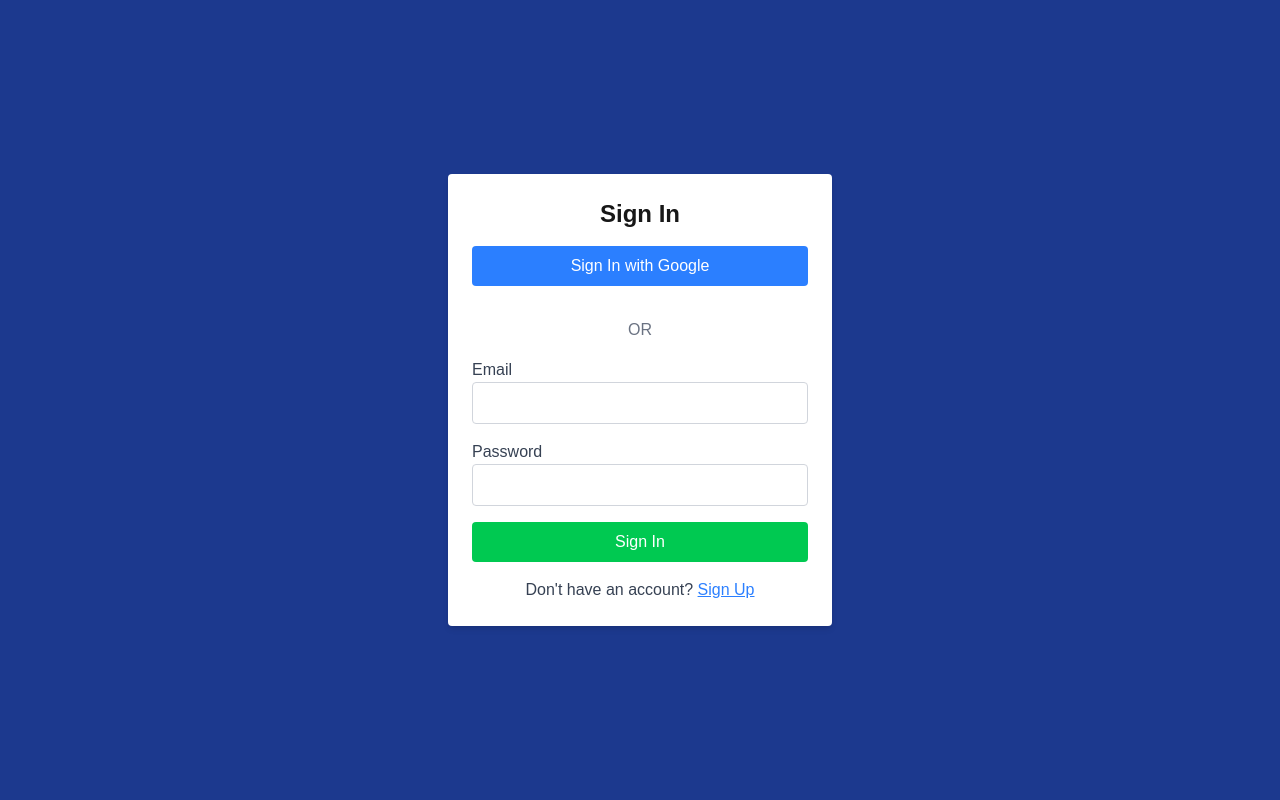
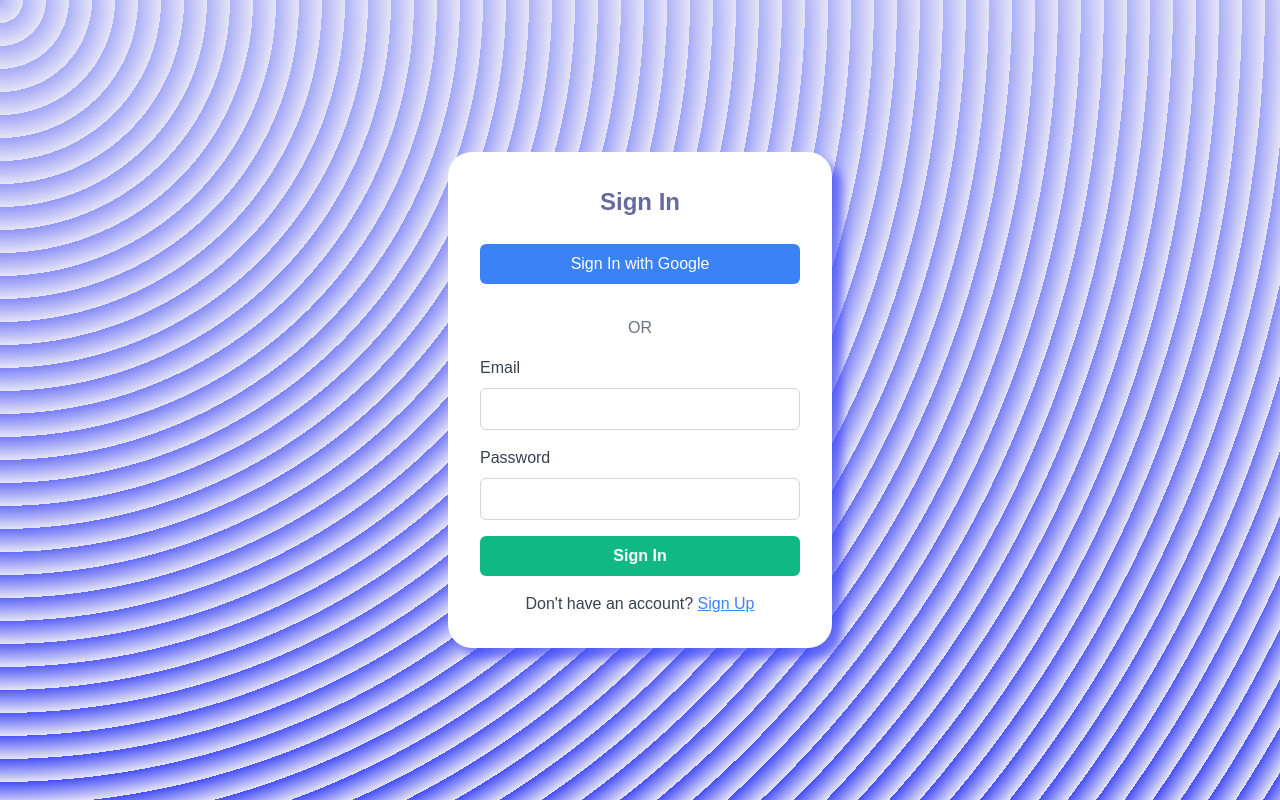
Before and after one commit to mrafey292/ecommerce-nust, a Next.js app: page / in a window 1280 px wide. Built offline with nearby package versions, Linux system fonts and the light colour scheme; no server answers.

Commit message:
css styles added to sign in page

```diff
--- a/pages/index.js
+++ b/pages/index.js
@@ -2,6 +2,7 @@ import { useSession, signIn } from 'next-auth/react';
 import { useState } from 'react';
 import { useRouter } from 'next/router';
 import Link from 'next/link';
+import styles from './login.module.css';
 
 export default function Home() {
   const { data: session } = useSession();
@@ -23,69 +24,56 @@ export default function Home() {
     if (result?.error) {
       setError(result.error);
     } else {
-      router.push('/dashboard'); // Redirect to a new page on successful sign-in
+      router.push('/dashboard');
     }
   };
 
   if (session) {
-    router.push('/dashboard'); // Redirect if already signed in
-    return null; // Prevent rendering the login page
+    router.push('/dashboard');
+    return null;
   }
 
   return (
-    <div className="bg-blue-900 w-screen h-screen flex items-center justify-center">
-      <div className="bg-white p-6 rounded shadow-md w-96">
-        <h1 className="text-2xl font-bold mb-4 text-center">Sign In</h1>
+    <div className={styles.container}>
+      <div className={styles.card}>
+        <h1 className={styles.heading}>Sign In</h1>
 
-        {/* Google Sign-In */}
-        <button
-          onClick={() => signIn('google')}
-          className="bg-blue-500 text-white w-full py-2 rounded mb-4 hover:bg-blue-600"
-        >
+        <button onClick={() => signIn('google')} className={styles.googleButton}>
           Sign In with Google
         </button>
 
-        {/* Divider */}
-        <div className="text-center text-gray-500 my-4">OR</div>
+        <div className={styles.divider}>OR</div>
 
-        {/* Email/Password Sign-In Form */}
         <form onSubmit={handleEmailSignIn}>
-          <div className="mb-4">
-            <label className="block text-gray-700">Email</label>
+          <div className={styles.inputGroup}>
+            <label>Email</label>
             <input
               type="email"
-              className="w-full p-2 border border-gray-300 rounded"
               value={email}
               onChange={(e) => setEmail(e.target.value)}
               required
             />
           </div>
-          <div className="mb-4">
-            <label className="block text-gray-700">Password</label>
+          <div className={styles.inputGroup}>
+            <label>Password</label>
             <input
               type="password"
-              className="w-full p-2 border border-gray-300 rounded"
               value={password}
               onChange={(e) => setPassword(e.target.value)}
               required
             />
           </div>
-          <button
-            type="submit"
-            className="w-full bg-green-500 text-white py-2 rounded hover:bg-green-600"
-          >
+          <button type="submit" className={styles.submitButton}>
             Sign In
           </button>
         </form>
 
-        {/* Error Message */}
-        {error && <p className="mt-4 text-center text-red-500">{error}</p>}
+        {error && <p className={styles.error}>{error}</p>}
 
-        {/* Signup Link */}
-        <p className="mt-4 text-center text-gray-700">
-          Don't have an account?{' '}
+        <p className={styles.signup}>
+          Don&apos;t have an account?{' '}
           <Link href="/signup">
-            <span className="text-blue-500 underline cursor-pointer">Sign Up</span>
+            <span>Sign Up</span>
           </Link>
         </p>
       </div>
--- /dev/null
+++ b/pages/login.module.css
@@ -0,0 +1,98 @@
+.container {
+    display: flex;
+    align-items: center;
+    justify-content: center;
+    height: 100vh;
+    /* background-color: #1e3a8a; */
+    background-color: #e5e5f7;
+    opacity: 1;
+    background-image:  repeating-radial-gradient( circle at 0 0, transparent 0, #e5e5f7 23px ), repeating-linear-gradient( #444cf755, #444cf7 );
+  }
+
+  .card {
+    background-color: white;
+    padding: 2rem;
+    border-radius: 1.5rem;
+    box-shadow: 10px 10px 10px #444df7aa;
+    width: 24rem;
+  }
+
+  .heading {
+    color: #1c206caa;
+    font-size: 1.5rem;
+    font-weight: bold;
+    margin-bottom: 1.5rem;
+    text-align: center;
+  }
+
+  .googleButton {
+    background-color: #3b82f6;
+    color: white;
+    width: 100%;
+    padding: 0.5rem;
+    border-radius: 0.375rem;
+    margin-bottom: 1rem;
+    cursor: pointer;
+    transition: background-color 0.2s ease;
+  }
+
+  .googleButton:hover {
+    background-color: #2563eb;
+  }
+
+  .divider {
+    text-align: center;
+    color: #6b7280;
+    margin: 1rem 0;
+  }
+
+  .inputGroup {
+    margin-bottom: 1rem;
+  }
+
+  .inputGroup label {
+    color: #374151;
+    display: block;
+    margin-bottom: 0.5rem;
+  }
+
+  .inputGroup input {
+    width: 100%;
+    padding: 0.5rem;
+    border: 1px solid #d1d5db;
+    border-radius: 0.375rem;
+  }
+
+  .submitButton {
+    width: 100%;
+    background-color: #10b981;
+    color: white;
+    padding: 0.5rem;
+    border: none;
+    border-radius: 0.375rem;
+    font-weight: bold;
+    cursor: pointer;
+    transition: background-color 0.2s ease;
+  }
+
+  .submitButton:hover {
+    background-color: #059669;
+  }
+
+  .error {
+    margin-top: 1rem;
+    text-align: center;
+    color: #ef4444;
+  }
+
+  .signup {
+    margin-top: 1rem;
+    text-align: center;
+    color: #374151;
+  }
+
+  .signup a {
+    color: #3b82f6;
+    text-decoration: underline;
+    cursor: pointer;
+  }
--- a/pages/signup.js
+++ b/pages/signup.js
@@ -1,6 +1,8 @@
 import { useState } from 'react';
 import axios from 'axios';
 import { useRouter } from 'next/router';
+import styles from './signup.module.css';
+
 
 export default function Signup() {
   const [email, setEmail] = useState('');
@@ -15,7 +17,7 @@ export default function Signup() {
       const response = await axios.post('/api/auth/signup', { email, password, name });
       setMessage(response.data.message);
       setTimeout(() => {
-        router.push('/'); // Redirect to the homepage or login page after signup
+        router.push('/');
       }, 2000);
     } catch (error) {
       setMessage(error.response?.data?.error || 'An error occurred');
@@ -23,48 +25,40 @@ export default function Signup() {
   };
 
   return (
-    <div className="flex items-center justify-center h-screen bg-gray-100">
-      <div className="bg-white p-6 rounded shadow-md w-96">
-        <h1 className="text-2xl font-bold mb-4">Sign Up</h1>
+    <div className={styles.container}>
+      <div className={styles.card}>
+        <h1 className={styles.heading}>Create Account</h1>
         <form onSubmit={handleSignup}>
-          <div className="mb-4">
-            <label className="block text-gray-700">Name</label>
+          <div className={styles.inputGroup}>
+            <label>Name</label>
             <input
               type="text"
-              className="w-full p-2 border border-gray-300 rounded"
               value={name}
               onChange={(e) => setName(e.target.value)}
               required
             />
           </div>
-          <div className="mb-4">
-            <label className="block text-gray-700">Email</label>
+          <div className={styles.inputGroup}>
+            <label>Email</label>
             <input
               type="email"
-              className="w-full p-2 border border-gray-300 rounded"
               value={email}
               onChange={(e) => setEmail(e.target.value)}
               required
             />
           </div>
-          <div className="mb-4">
-            <label className="block text-gray-700">Password</label>
+          <div className={styles.inputGroup}>
+            <label>Password</label>
             <input
               type="password"
-              className="w-full p-2 border border-gray-300 rounded"
               value={password}
               onChange={(e) => setPassword(e.target.value)}
               required
             />
           </div>
-          <button
-            type="submit"
-            className="w-full bg-blue-500 text-white p-2 rounded hover:bg-blue-600"
-          >
-            Sign Up
-          </button>
+          <button type="submit" className={styles.button}>Sign Up</button>
         </form>
-        {message && <p className="mt-4 text-center text-red-500">{message}</p>}
+        {message && <p className={styles.message}>{message}</p>}
       </div>
     </div>
   );
--- /dev/null
+++ b/pages/signup.module.css
@@ -0,0 +1,62 @@
+.container {
+    display: flex;
+    align-items: center;
+    justify-content: center;
+    height: 100vh;
+    background-color: #f3f4f6;
+
+  }
+
+  .card {
+    background-color: white;
+    padding: 2rem;
+    border-radius: 0.5rem;
+    box-shadow: 0 4px 12px rgba(0, 0, 0, 0.1);
+    width: 24rem;
+  }
+
+  .heading {
+    font-size: 1.5rem;
+    font-weight: bold;
+    margin-bottom: 1.5rem;
+    text-align: center;
+  }
+
+  .inputGroup {
+    margin-bottom: 1rem;
+    display: flex;
+    flex-direction: column;
+  }
+
+  .inputGroup label {
+    color: #4b5563;
+    margin-bottom: 0.5rem;
+  }
+
+  .inputGroup input {
+    padding: 0.5rem;
+    border: 1px solid #d1d5db;
+    border-radius: 0.375rem;
+  }
+
+  .button {
+    width: 100%;
+    background-color: #3b82f6;
+    color: white;
+    padding: 0.5rem;
+    border: none;
+    border-radius: 0.375rem;
+    font-weight: bold;
+    cursor: pointer;
+    transition: background-color 0.2s ease;
+  }
+
+  .button:hover {
+    background-color: #2563eb;
+  }
+
+  .message {
+    margin-top: 1rem;
+    text-align: center;
+    color: #ef4444;
+  }
```
Also changed, not shown: 2 other files (tests, documents, lock files or other folders).
